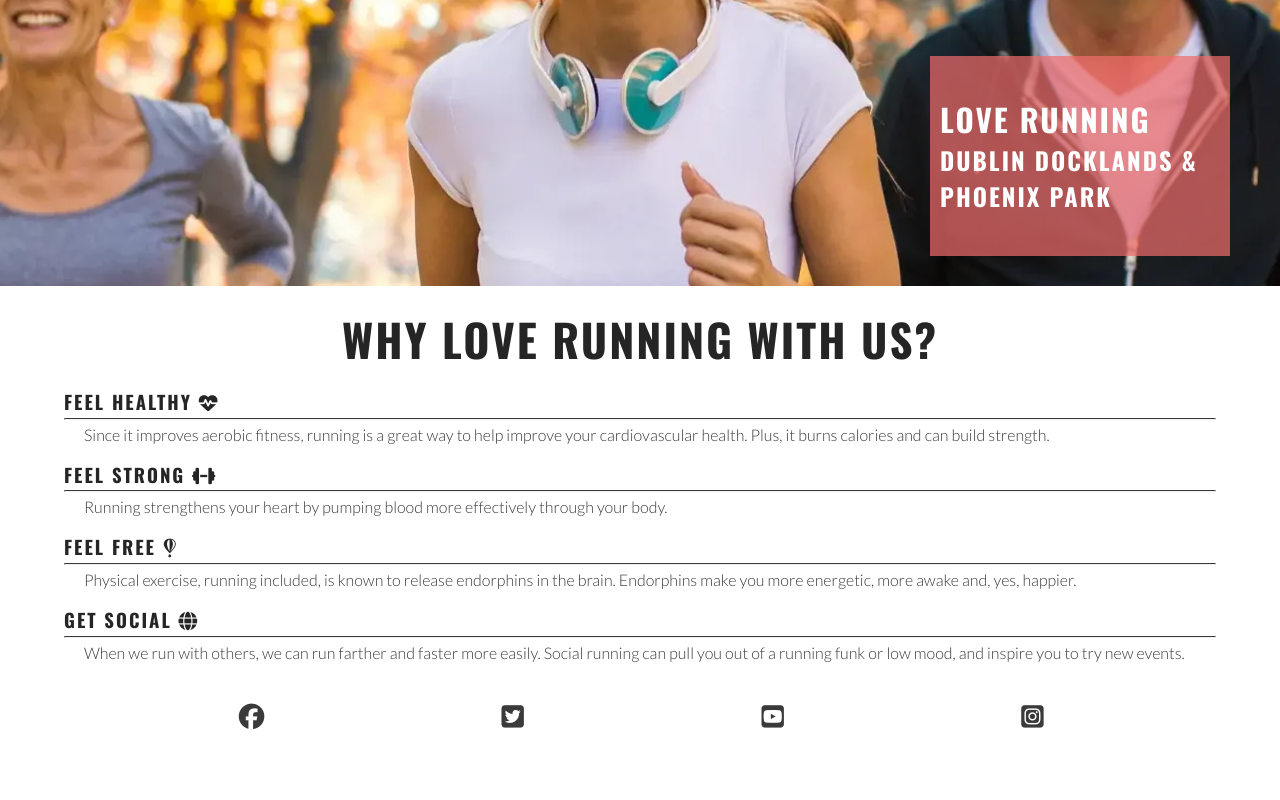
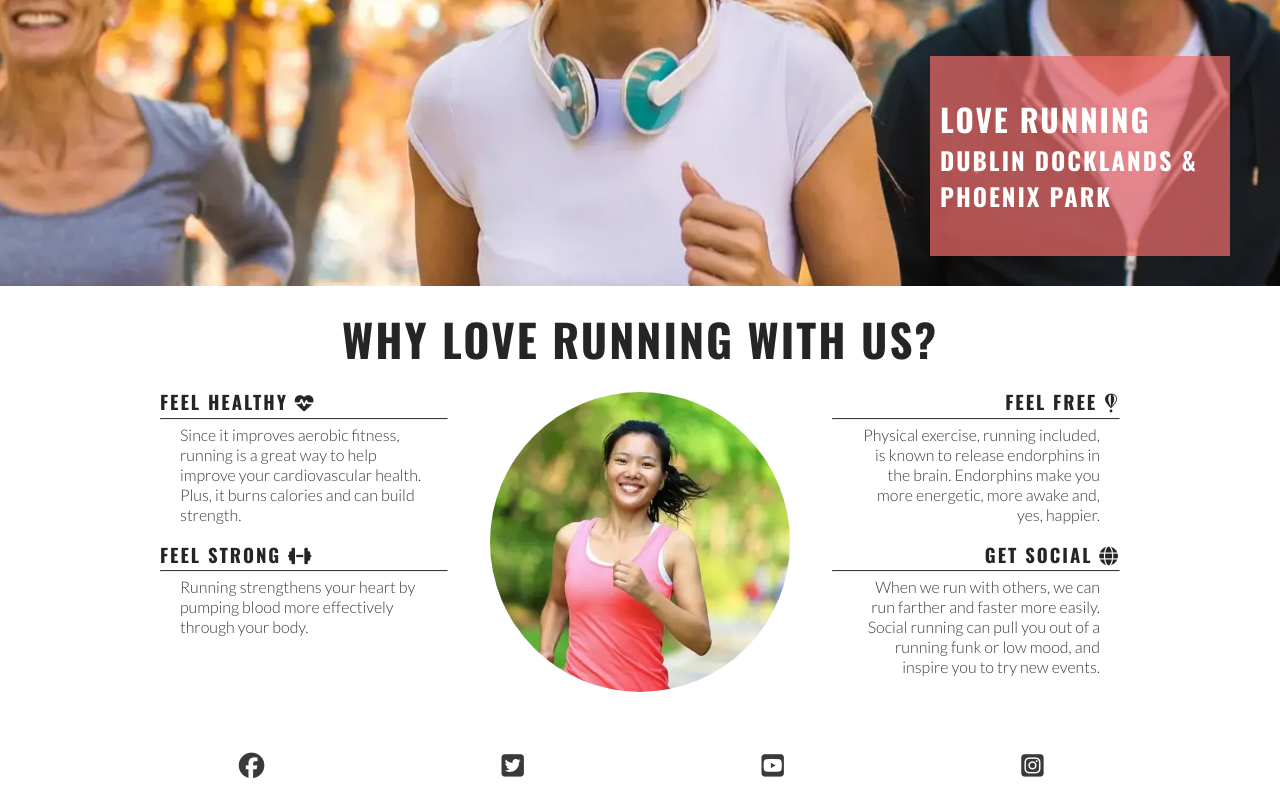
Before and after one commit to Adam-Campbell/ci-love-running, a plain HTML site: page index.html in a window 1280 px wide. Shown: the part 393-1193 px from the top of the page. Before the commit the page ends 1144 px from the top, so only its background shows below. Drawn offline with nearby package versions, Linux system fonts and the light colour scheme.

Commit message:
add desktop styling for reasons section

```diff
--- a/assets/css/style.css
+++ b/assets/css/style.css
@@ -150,7 +150,21 @@ main {
     padding: 0 20px;
 }
 
+#benefits-image {
+    display: flex;
+    justify-content: center;
+    align-items: center;
+}
 
+#circle-cover-bg {
+    background: url('../images/reasons-image.webp') no-repeat center center/cover;
+    width: 90vw;
+    height: 90vw;
+    margin-bottom: 20px;
+    border-radius: 50%;
+    max-width: 300px;
+    max-height: 300px;
+}
 
 
 /*********
@@ -203,6 +217,21 @@ main {
         width: 300px;
         right: 50px;
     }
+
+    #benefits-physical,
+    #benefits-mental {
+        display: flex;
+        flex-direction: column;
+        width: 100%;
+    }
+    #benefits-physical > div,
+    #benefits-mental > div {
+        width: 75%;
+    }
+    #benefits-mental > div {
+        text-align: end;
+        align-self: flex-end;
+    }
 }
 
 @media (min-width: 992px) {
@@ -210,3 +239,26 @@ main {
         border-bottom: solid 1px #3a3a3a;
     }
 }
+
+@media (min-width: 1200px) {
+    #benefits {
+        display: flex;
+    }
+    #benefits-mental {
+        order: 1;
+    }
+    /*#benefits-physical,
+    #benefits-mental,
+    #benefits-image {
+        flex-grow: 1;
+    }*/
+    #benefits > div {
+        flex: 1;
+    }
+    #benefits-mental > div {
+        align-self: flex-start;
+    }
+    #benefits-physical > div {
+        align-self: flex-end;
+    }
+}
--- a/index.html
+++ b/index.html
@@ -67,6 +67,9 @@
                         <p>When we run with others, we can run farther and faster more easily. Social running can pull you out of a running funk or low mood, and inspire you to try new events.</p>
                     </div>
                 </div>
+                <div id="benefits-image">
+                    <div id="circle-cover-bg"></div>
+                </div>
             </div>
         </section>
     </main>
```
Also changed, not shown: assets/images/reasons-image.webp (added).
